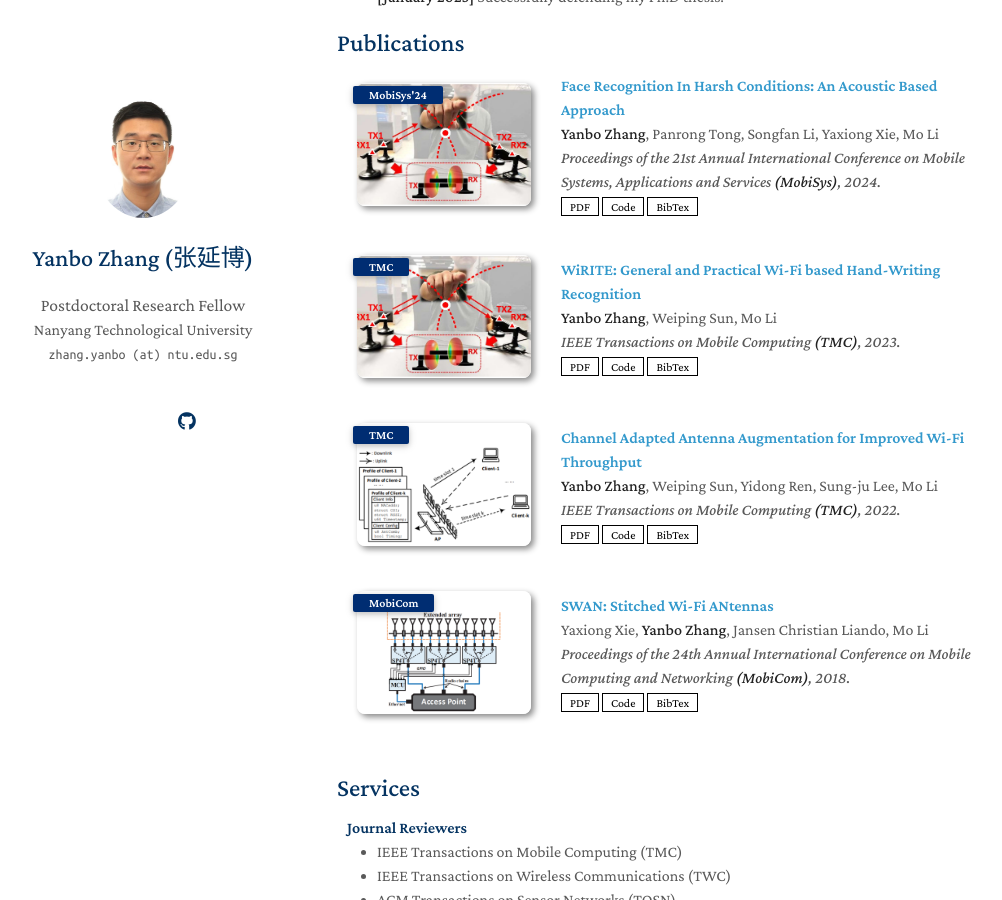
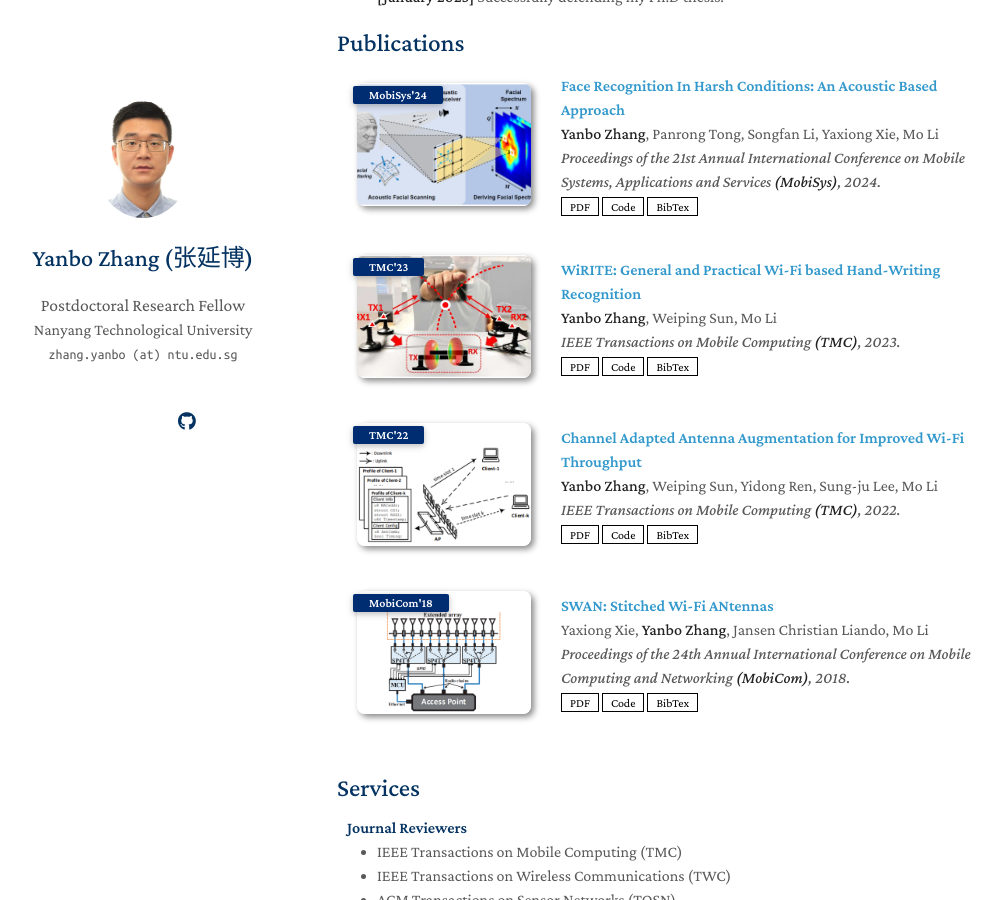
Before and after one commit to yanbozhang003/yanbozhang003.github.io, a Jekyll site: the page built from index.md, in a window 1280 px wide and 900 px high, scrolled down 465 px. Shown: the whole window, without its empty margins (133-1135 px from the left). Built offline with Jekyll 4.4.1, drawn with Linux system fonts in a browser that asks for light colours; nearby versions of some CDN libraries; a style sheet for code colours, icons or effects is not loaded; our own code applies the rules of GitHub Pages for plain Markdown files.

Commit message:
Add files

```diff
--- a/_data/publications.yml
+++ b/_data/publications.yml
@@ -7,11 +7,11 @@ main:
     pdf: ./assets/files/publications_pdf/WiRITE.pdf
     code: https://github.com/yanbozhang003/WiRITE
     bibtex: https://github.com/yanbozhang003/WiRITE/blob/main/Bibtex
-    image: ./assets/img/publications_img/WiRITE.JPG
+    image: ./assets/img/publications_img/AcFace.PNG
 
   - title: "WiRITE: General and Practical Wi-Fi based Hand-Writing Recognition"
     authors: <strong>Yanbo Zhang</strong>, Weiping Sun, Mo Li
-    conference_short: TMC
+    conference_short: TMC'23
     conference: IEEE Transactions on Mobile Computing <strong>(TMC)</strong>, 2023.
     pdf: ./assets/files/publications_pdf/WiRITE.pdf
     code: https://github.com/yanbozhang003/WiRITE
@@ -20,7 +20,7 @@ main:
 
   - title: "Channel Adapted Antenna Augmentation for Improved Wi-Fi Throughput"
     authors: <strong>Yanbo Zhang</strong>, Weiping Sun, Yidong Ren, Sung-ju Lee, Mo Li
-    conference_short: TMC
+    conference_short: TMC'22
     conference: IEEE Transactions on Mobile Computing <strong>(TMC)</strong>, 2022.
     pdf: ./assets/files/publications_pdf/WINAS.pdf
     code: https://github.com/yanbozhang003/WINAS
@@ -30,7 +30,7 @@ main:
 
   - title: "SWAN: Stitched Wi-Fi ANtennas"
     authors: Yaxiong Xie, <strong>Yanbo Zhang</strong>, Jansen Christian Liando, Mo Li
-    conference_short: MobiCom
+    conference_short: MobiCom'18
     conference: Proceedings of the 24th Annual International Conference on Mobile Computing and Networking <strong>(MobiCom)</strong>, 2018.
     pdf: ./assets/files/publications_pdf/SWAN.pdf
     code: https://github.com/xieyaxiongfly/SWAN_src_AP
```
Also changed, not shown: assets/img/publications_img/AcFace.PNG (added).
